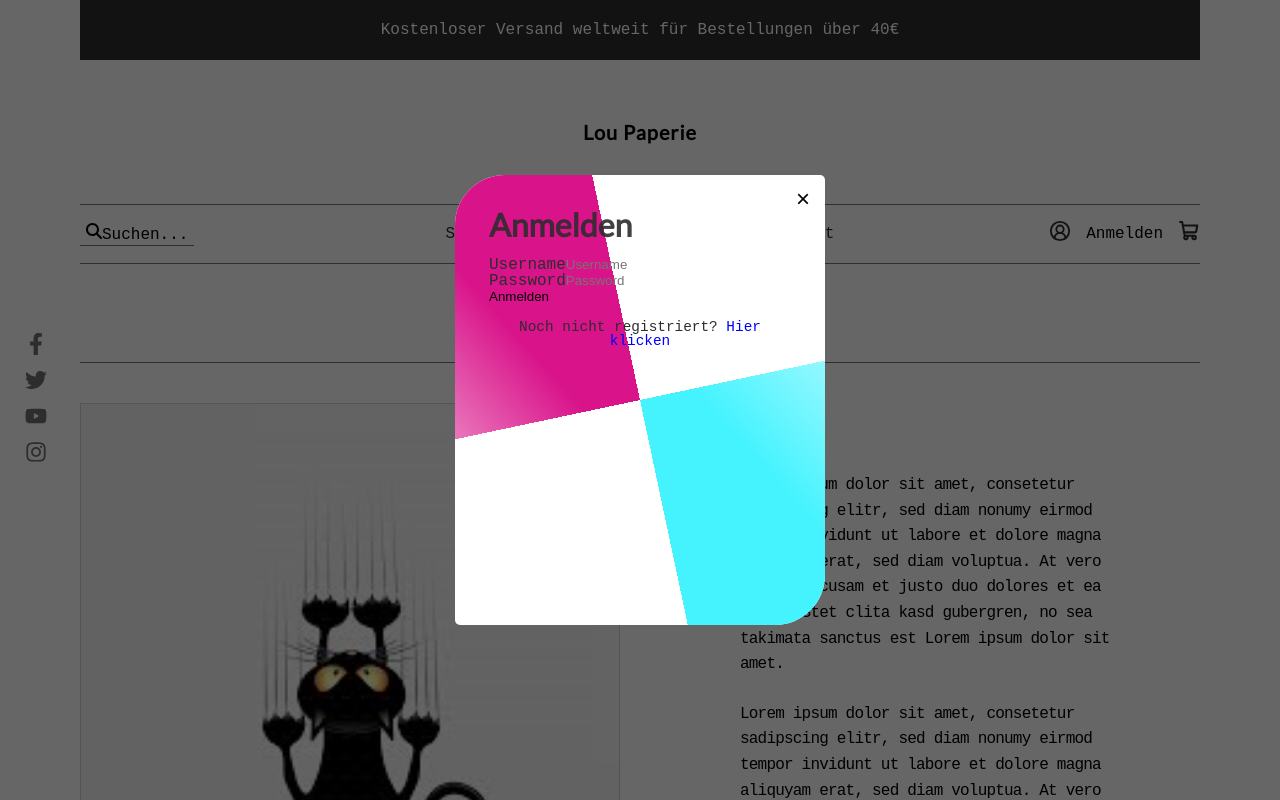
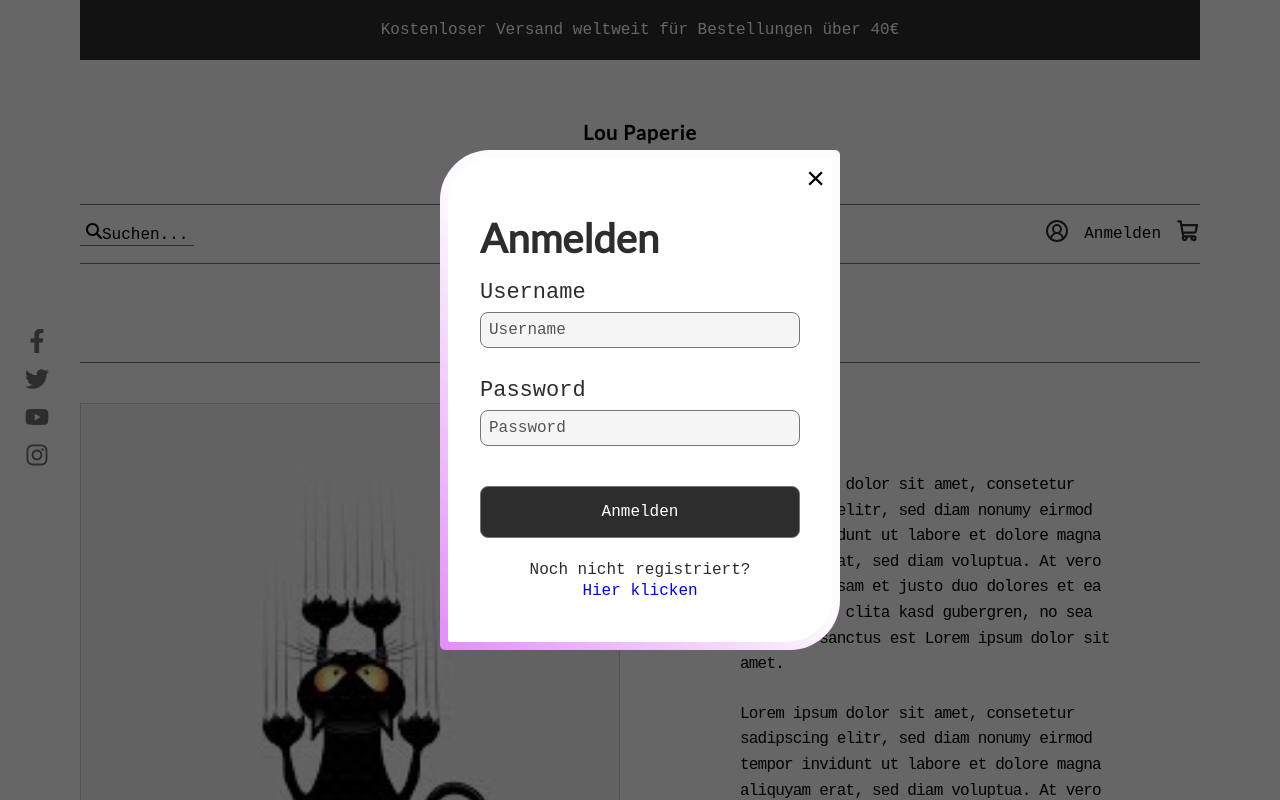
Before and after one commit to Inessa-Igumensev/Fakestore_Webstore, a React (Vite) app: page /info in a window 1280 px wide. Both pictures are taken after a click on the button "Anmelden". Shown: the top 800 px of the page. Built offline with nearby package versions, Linux system fonts and the light colour scheme.

Commit message:
Anmelden und Registrieren gestylt

```diff
--- a/src/Components/Login.css
+++ b/src/Components/Login.css
@@ -10,13 +10,16 @@
   display: flex;
   justify-content: center;
   align-items: center;
+  padding-inline: var(--space-md);
+  padding-block: var(--space-md);
 }
 
 .login-container {
-  background: white;
+  background: rgb(var(--background));
   position: relative;
-  width: 370px;
-  height: 450px;
+  width: 100%;
+  max-width: 400px;
+  height: clamp(400px, 70vh, 500px);
   color: var(--f-color);
   border-radius: 50px 5px;
   overflow: hidden;
@@ -28,15 +31,15 @@
   position: absolute;
   top: -50%;
   left: -50%;
-  width: 370px;
-  height: 450px;
-  background: linear-gradient(60deg, transparent, #45f3ff, #45f3ff);
-  transform-origin: bottom right;
+  width: 200%;
+  height: 200%;
+  background: linear-gradient(60deg, transparent, #cd26fb, #cd26fb);
+  transform-origin: bottom-right;
   animation: animate 6s linear infinite;
 }
 
 .login-container::after {
-  background: linear-gradient(60deg, transparent, #d9138a, #d9138a);
+  background: linear-gradient(60deg, transparent, #fcfcfc, #fcfcfc);
   animation-delay: -3s;
 }
 
@@ -51,33 +54,86 @@
 
 .signInForm {
   position: absolute;
-  inset: 2px;
+  background-color: white;
+  inset: var(--space-sm);
   z-index: 10;
-
-  border-radius: 50px 5px;
-  padding-block: var(--space-lg);
+  border-radius: 45px 3px;
+  padding-block: var(--space-xl);
   padding-inline: var(--space-lg);
   display: flex;
   flex-direction: column;
-
+  justify-content: flex-start;
 }
 
-.signInFeld{
-    h1{
-    font-size: var(--fs-subheading);
+.signInFeld {
+  h1 {
+    font-size: var(--fs-heading);
     font-family: var(--ff-heading);
-    opacity: 0.9;
     color: var(--f-color);
-    margin-block-end: var(--space-md);
   }
 }
 
-.input-box{
+.input-box {
   width: 100%;
+  display: flex;
+  flex-direction: column;
+  padding-block: var(--space-sm);
+
+  label {
+    font-size: var(--fs-card-title);
     margin-block-start: var(--space-md);
-
+  }
 }
 
+.input-box input::placeholder {
+  font-size: var(--fs-body);
+  font-family: var(--ff-body);
+  color: var(--f-color);
+  opacity: 0.8;
+}
+
+.input-box input[type="text"],
+.input-box input[type="password"] {
+  width: 100%;
+  outline: none;
+  padding-block: var(--space-sm);
+  padding-inline: var(--space-sm);
+  background-color: #f5f5f5;
+  border: 1px solid var(--borderColor);
+  border-radius: 8px;
+  font-size: var(--ff-body);
+  font-family: var(--ff-body);
+  cursor: pointer;
+  box-sizing: border-box;
+  margin-block-start: var(--space-sm);
+  margin-block-end: var(--space-md);
+
+  &:focus {
+    border: 2px solid var(--borderColor);
+  }
+}
+
+.signInButton {
+  font-family: var(--ff-body);
+  color: #ffffff;
+  cursor: pointer;
+  font-size: var(--fs-body);
+  background-color: var(--f-color);
+  width: 100%;
+  padding-block: var(--space-md);
+  border: 1px solid var(--borderColor);
+  border-radius: 8px;
+  margin-block-start: var(--space-md);
+  transition-duration: 0.4s;
+
+  &:hover {
+    background-color: #ffffff;
+    color: var(--f-color);
+  }
+  &:active {
+    transform: scale(0.98);
+  }
+}
 
 .closeButton {
   position: absolute;
@@ -85,12 +141,26 @@
   right: 15px;
   background: none;
   border: none;
-  font-size: 1.5rem;
+  font-size: var(--space-lg);
   cursor: pointer;
+  z-index: 20;
 }
 
 .toggleText {
-  margin-block-start: 15px;
-  font-size: 0.9rem;
+  display: flex;
+  flex-direction: column;
   text-align: center;
+  align-items: center;
+  gap: 5px;
+  padding-block-start: var(--space-sm);
+  margin-block: var(--space-md);
+
+  .goToSignIn {
+    color: blue;
+    cursor: pointer;
+
+    &:hover {
+      text-decoration: underline;
+    }
+  }
 }
--- a/src/Components/Login.tsx
+++ b/src/Components/Login.tsx
@@ -65,9 +65,8 @@ export default function Login({ toggle }: PopUpProps) {
             </form>
             <p className="toggleText">
               Noch nicht registriert?{" "}
-              <span
+              <span className="goToSignIn"
                 onClick={() => setIsLogin(false)}
-                style={{ color: "blue", cursor: "pointer" }}
               >
                 Hier klicken
               </span>
--- a/src/Components/Navbar.css
+++ b/src/Components/Navbar.css
@@ -46,6 +46,7 @@
   padding-block: 1px;
   padding-inline: 6px;
   height: 100%;
+  transition: width 0.4s ease-in-out;
 
   span {
     font-size: 16px;
--- a/src/Components/Registration.css
+++ b/src/Components/Registration.css
@@ -1,16 +1,94 @@
 @import url("../Root.css");
 
-.signUpFeld input[type="text"],
-.signUpFeld input[type="email"],
-.signUpFeld input[type="password"],
-.signUpFeld button {
-  display: block;
-  border-radius: 4px;
+.signUpFeld {
+  position: absolute;
+  background-color: white;
+  inset: var(--space-sm);
+  z-index: 10;
+  border-radius: 45px 3px;
+  padding-block: var(--space-lg);
+  padding-inline: var(--space-lg);
+  display: flex;
+  flex-direction: column;
+  justify-content: flex-start;
+
+  h1 {
+    font-size: var(--fs-heading);
+    font-family: var(--ff-heading);
+    color: var(--f-color);
+    margin-block-end: var(--space-md);
+  }
+
+  label {
+    font-size: var(--fs-card-title);
+    display: block;
+    margin-block-start: var(--space-md);
+  }
+
+  input:not([type="submit"]):not([type="button"]) {
+    width: 100%;
+    outline: none;
+    padding-block: var(--space-md);
+    padding-inline: var(--space-sm);
+    background-color: #f5f5f5;
+    border: 1px solid var(--borderColor);
+    border-radius: 8px;
+    font-size: var(--ff-body);
+    font-family: var(--ff-body);
+    cursor: pointer;
+    box-sizing: border-box;
+    margin-block-start: var(--space-sm);
+    margin-block-end: var(--space-md);
+
+    &:focus {
+      border: 2px solid var(--borderColor);
+    }
+
+    &::placeholder {
+      font-size: var(--fs-body);
+      font-family: var(--ff-body);
+      color: var(--f-color);
+      opacity: 0.8;
+    }
+  }
+}
+
+.signUp-scroller {
+  overflow-y: auto;
+  flex-grow: 1;
+  padding-inline-end: var(--space-sm);
+  margin-block-end: var(--space-sm);
+
+  &::-webkit-scrollbar {
+    width: 6px;
+  }
+
+  &::-webkit-scrollbar-thumb {
+    background-color: #ccc;
+    border-radius: 3px;
+  }
+}
+
+.signUpButton {
+  font-family: var(--ff-body);
+  color: #ffffff;
+  cursor: pointer;
+  font-size: var(--fs-body);
+  background-color: var(--f-color);
   width: 100%;
-  margin-bottom: 15px; /* Abstand zwischen den Feldern */
-  box-sizing: border-box; /* Berücksichtigt Padding in der Breite */
-  background: #f1f1f1;
-  padding: 10px;
+  padding-block: var(--space-md);
   border: 1px solid var(--borderColor);
-  font-family: var(--ff-body);
+  border-radius: 8px;
+  margin-block-start: var(--space-md);
+  transition-duration: 0.4s;
+  flex-shrink: 0;
+
+  &:hover {
+    background-color: #ffffff;
+    color: var(--f-color);
+  }
+
+  &:active {
+    transform: scale(0.98);
+  }
 }
--- a/src/Components/Registration.tsx
+++ b/src/Components/Registration.tsx
@@ -48,36 +48,44 @@ export default function Registration() {
     <div className="registration">
       <form className="signUpFeld" onSubmit={handleSubmit}>
         <h1>Registrieren</h1>
-        <input
+        <div className="signUp-scroller">
+          <label>Username</label>
+<input
           type="text"
           value={userName}
           onChange={(e) => setUserName(e.target.value)}
           placeholder="Username"
         />
+        <label>Vorname</label>
         <input
           type="text"
           value={userFirstname}
           onChange={(e) => setFirstname(e.target.value)}
           placeholder="Vorname"
         />
+        <label>Nachnahme</label>
         <input
           type="text"
           value={userSurname}
           onChange={(e) => setSurname(e.target.value)}
           placeholder="Nachname"
         />
+        <label>E-Mail</label>
         <input
           type="email"
           value={userEmail}
           onChange={(e) => setEmail(e.target.value)}
           placeholder="E-Mail"
         />
+        <label>Password</label>
         <input
           type="password"
           value={userPassword}
           onChange={(e) => setUserPassword(e.target.value)}
           placeholder="passwort"
         />
+        </div>
+
         <button className="signUpButton" type="submit">
           Registrieren
         </button>
--- a/src/Root.css
+++ b/src/Root.css
@@ -26,5 +26,5 @@
   --lh-heading: 1.1rem;
   --lh-body: 1.5rem;
 
-  --iconsize: 22px;
+  --iconsize: 1.5lh;
 }
```
